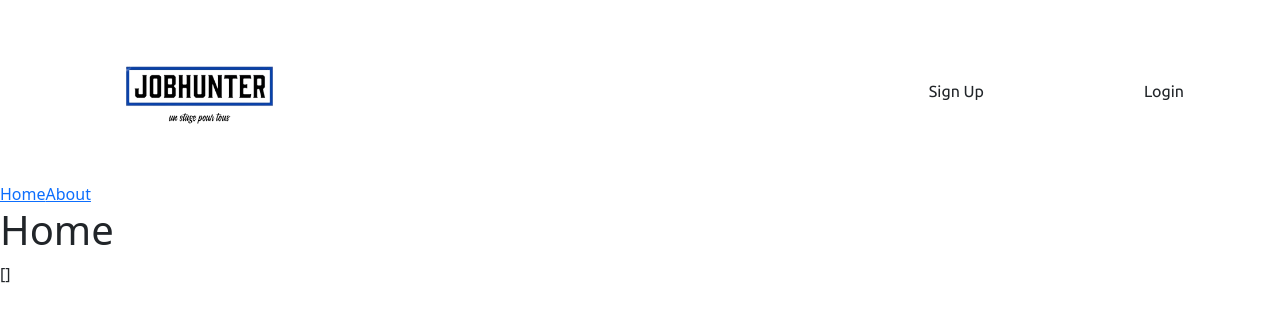
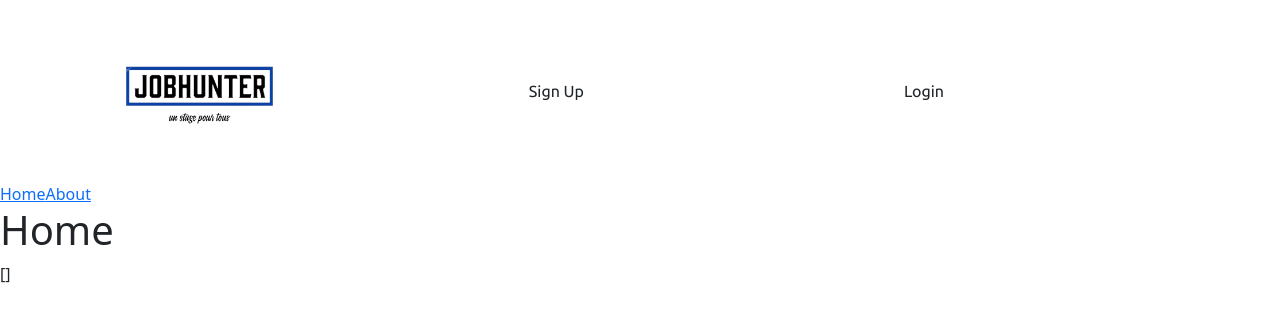
Before and after one commit to KarimHaddadi20/jobhunter, a Vue app: page / in a window 1280 px wide. Shown: the top 322 px of the page. Built offline with nearby package versions, Linux system fonts and the light colour scheme; no server answers.

Commit message:
Update NavBar.vue styling

```diff
--- a/src/components/NavBar.vue
+++ b/src/components/NavBar.vue
@@ -19,6 +19,11 @@
 </script>
 
 <style scoped>
+
+body {
+  background-color: #FBFDFF;
+}
+
 .navbar {
   display: flex;
   justify-content: space-between;
@@ -40,9 +45,11 @@ display: flex;
 .nav-link {
 
 display: inline-block;
+
 font-family: "Ubuntu", sans-serif;
   font-weight: 400;
   font-style: normal;
-  margin: 0 5em;
+  margin-right: 20em;
+
 }
 </style>
```
